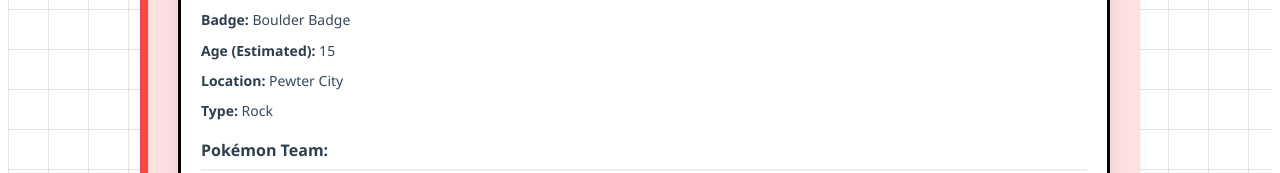
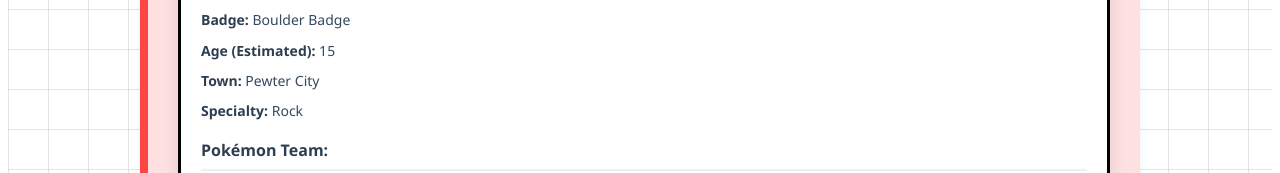
Before and after one commit to decemberraingomez/Gomez_DecemberRain_LaboratoryActivity4, an Angular app: page /kanto in a window 1280 px wide. Shown: the part 439-612 px from the top of the page. Built offline with nearby package versions, Linux system fonts and the light colour scheme.

Commit message:
feat: added specialty to leader-info

```diff
--- a/src/app/hoenn-leaders-service.ts
+++ b/src/app/hoenn-leaders-service.ts
@@ -103,10 +103,8 @@
     }
   ]);
 
-  // Public read-only view of the data that components can render.
   readonly hoennLeaders = this.hoennLeadersSignal.asReadonly();
 
-  // Derived value computed from the private signal.
   readonly leaderCount = computed(() => this.hoennLeadersSignal().length);
 
   getLeaderByName(name: string) {
--- a/src/app/leader-info/leader-info.html
+++ b/src/app/leader-info/leader-info.html
@@ -1,13 +1,15 @@
 <div class="gym-card">
   <h3>{{ leader().name }}</h3>
   <p><strong>Badge:</strong> {{ leader().badge }}</p>
-  <p><strong>Age (Estimated):</strong> {{leader().age }} </p>
-  <p><strong>Location:</strong> {{ leader().location }}</p>
-  <p><strong>Type:</strong> {{ leader().type }}</p>
+  @if (leader().age) {
+    <p><strong>Age (Estimated):</strong> {{ leader().age }}</p>
+  }
+  <p><strong>Town:</strong> {{ leader().location }}</p>
+  <p><strong>Specialty:</strong> {{ leader().type }}</p>
 
   <h4>Pokémon Team:</h4>
   <ul>
-    @for (pokemon of leader().pokemonTeam; track pokemon.name) {
+    @for (pokemon of leader().pokemonTeam; track $index) {
       <li>{{ pokemon.name }} (Level {{ pokemon.level }})</li>
     }
   </ul>
```
